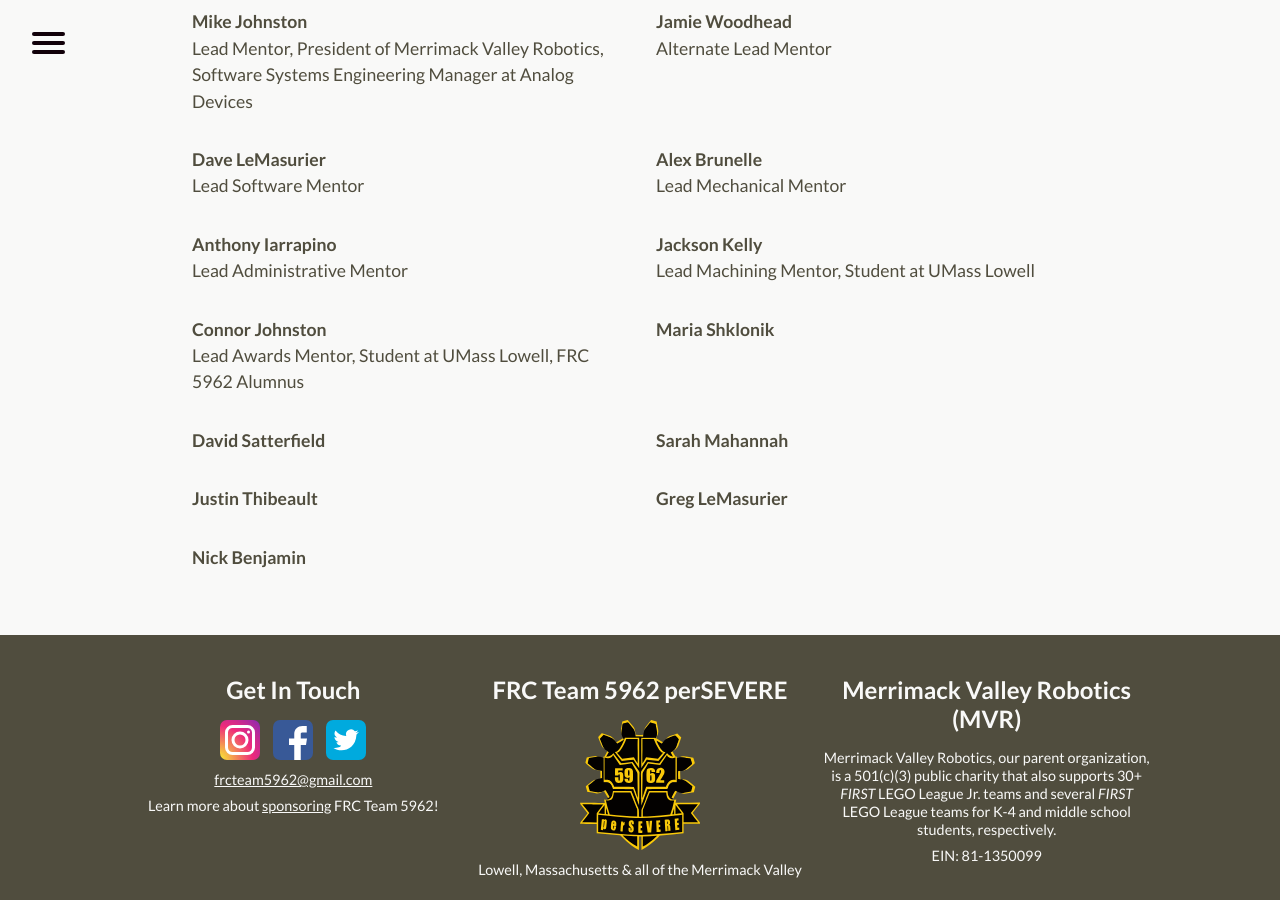
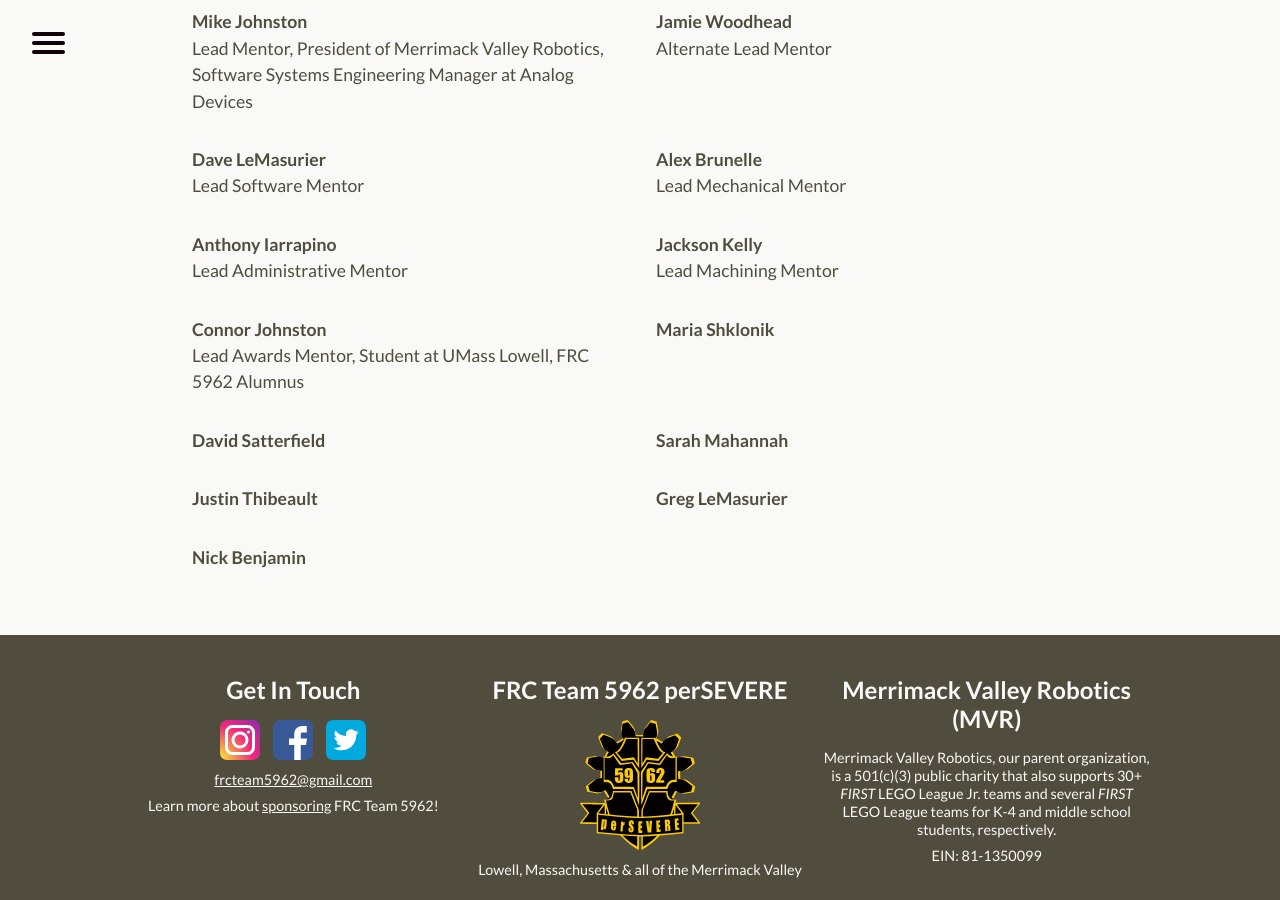
Before and after one commit to perSEVERE-5962/frc5962, a Jekyll site: the page built from about.md, in a window 1280 px wide and 900 px high, scrolled down 2042 px. Built offline with Jekyll 4.4.1, drawn with Linux system fonts in a browser that asks for light colours.

Commit message:
Updated Jackson Kelly

```diff
--- a/_mentors/jackson-kelly.markdown
+++ b/_mentors/jackson-kelly.markdown
@@ -1,6 +1,6 @@
 ---
 title: Jackson Kelly
 date: 2019-04-26 14:27:00 Z
-role: Lead Machining Mentor, Student at UMass Lowell
+role: Lead Machining Mentor
 order-number: 6
 ---
```
